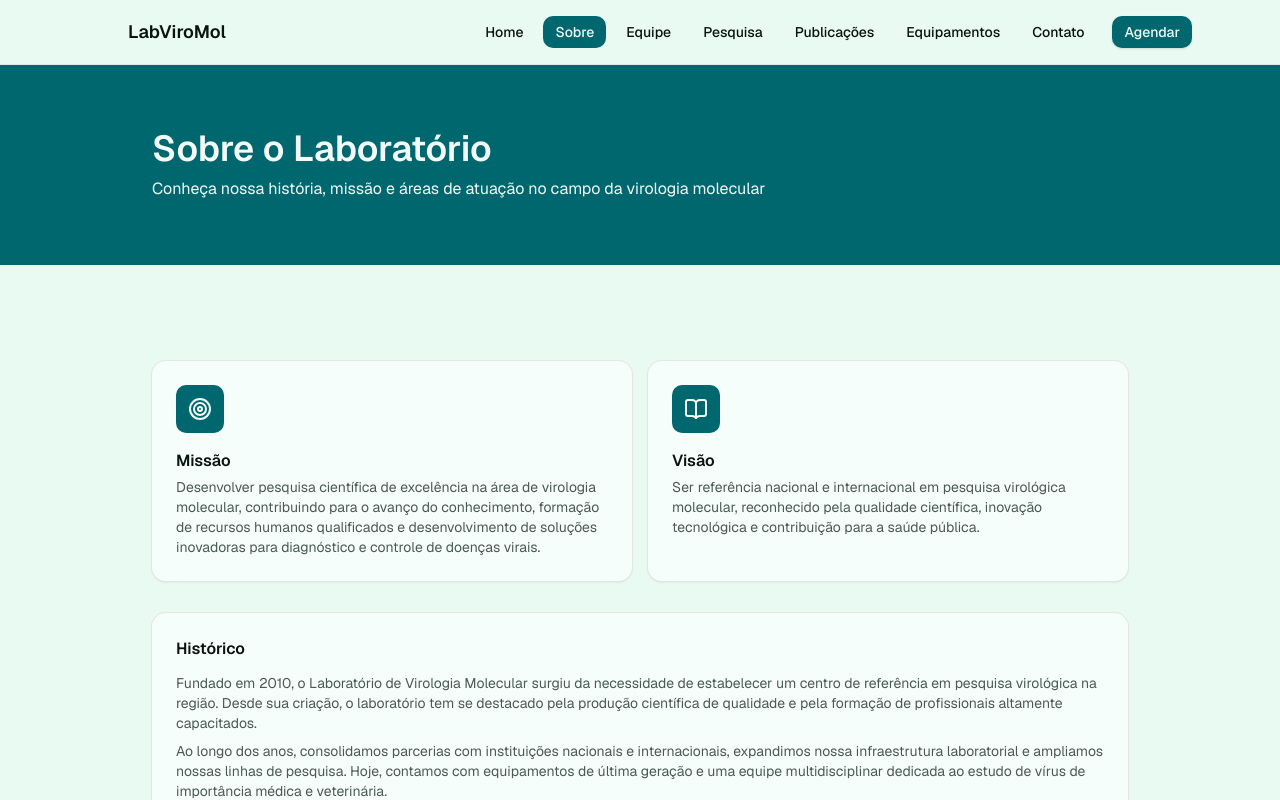
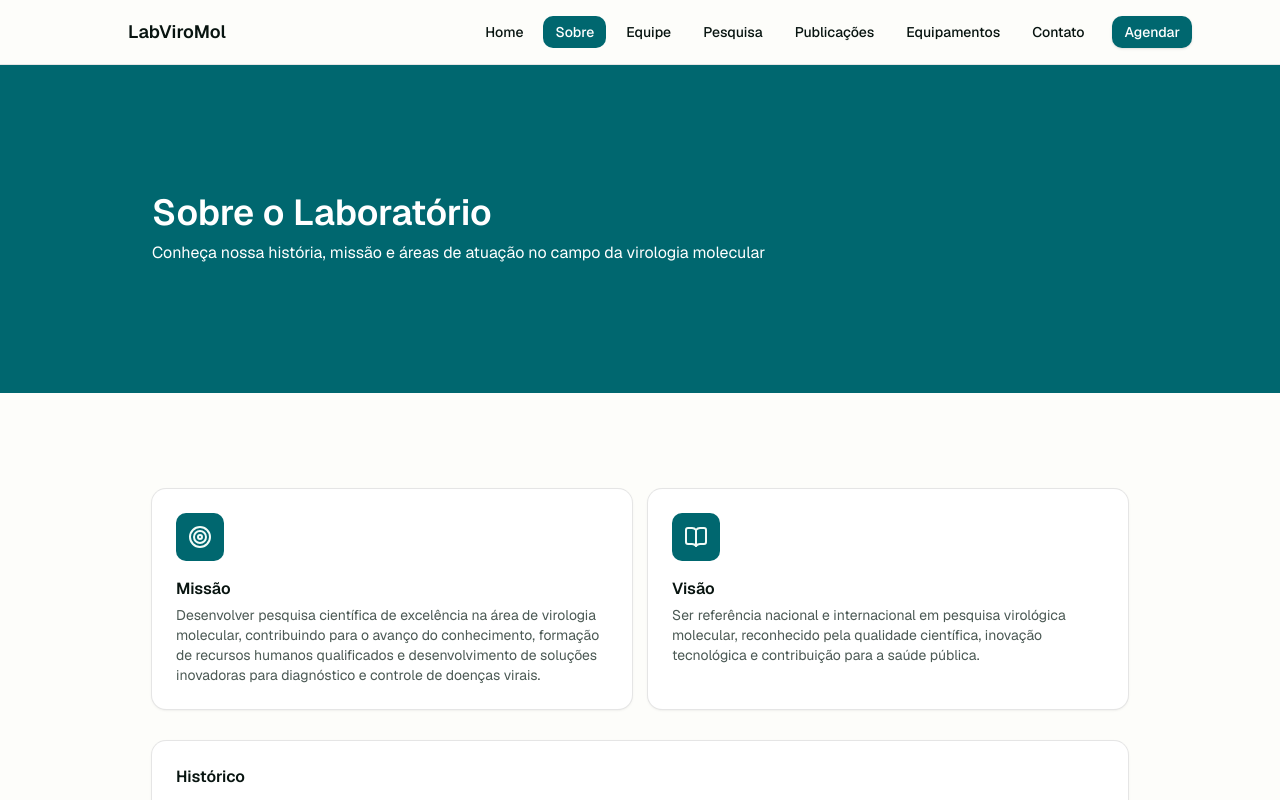
Before and after one commit to rafaelleonardodev/labviromol-institucional, a Next.js app: page /about in a window 1280 px wide. Shown: the top 800 px of the page. Built offline with nearby package versions, Linux system fonts and the light colour scheme.

Commit message:
feat: background color

```diff
--- a/app/about/page.tsx
+++ b/app/about/page.tsx
@@ -11,7 +11,7 @@ export default function AboutPage() {
 
   return (
     <>
-      <Section size="sm" variant="primary">
+      <Section size="lg" variant="primary">
         <Container
           className="
            flex
--- a/app/equipments/page.tsx
+++ b/app/equipments/page.tsx
@@ -1,19 +1,10 @@
-import { IconCard } from "@/components/common/cards/icon-card";
 import { Container } from "@/components/common/container/container";
 import { Section } from "@/components/common/section/section";
 import { Typography } from "@/components/common/typography/typography";
 import Link from "next/link";
-import {
-  ActivitySquare,
-  AlignJustify,
-  Zap,
-  FlaskConical,
-  Droplets,
-  Microscope,
-  Calendar,
-} from "lucide-react";
 import { assetsService } from "@/services/assets-service";
 import EquipmentsList from "@/components/features/equipment/equipment-list";
+import { Equipment } from "@/utils/types";
 
 const requirements = [
   "Treinamento específico para operação do equipamento",
@@ -24,7 +15,16 @@ const requirements = [
 ];
 
 export default async function EquipmentsPage() {
-  const equipments = await assetsService.getAll();
+  let equipments: Equipment[] = [];
+  let error = null;
+
+  try {
+    equipments = await assetsService.getAll();
+  } catch (err) {
+    error = err instanceof Error ? err.message : "Erro ao buscar equipamentos";
+    console.error("Erro ao buscar equipamentos:", err);
+  }
+
 
   return (
     <>
--- a/app/globals.css
+++ b/app/globals.css
@@ -36,6 +36,7 @@
   --color-primary-foreground: var(--primary-foreground);
   --color-primary: var(--primary);
   --color-primary-soft: var(--primary-soft);
+  --color-secondary-soft: var(--secondary-soft);
   --color-popover-foreground: var(--popover-foreground);
   --color-popover: var(--popover);
   --color-card-foreground: var(--card-foreground);
@@ -50,23 +51,23 @@
 }
 
 :root {
-  --background: oklch(0.97 0.02 170);        /* white suavizado */
+  --background: oklch(99.28% 0.004 106.5);        /* white suavizado */
   --foreground: oklch(0.18 0.02 170);        /* black suavizado */
 
   /* PRIMARY (teal) */
-  --primary: oklch(0.45 0.12 200);           /* teal */
-  --primary-foreground: oklch(0.98 0.01 170);
+  --primary: oklch(46.849% 0.07991 204.177);           /* teal */
+  --primary-foreground: oklch(100% 0.00011 271.152);
 
   /* SECONDARY (green) */
   --secondary: oklch(0.62 0.16 140);         /* green */
-  --secondary-foreground: oklch(0.98 0.01 170);
+  --secondary-foreground: oklch(100% 0.00011 271.152);
 
   /* VARIAÇÕES SUAVES */
   --primary-soft: oklch(0.92 0.04 200);
   --secondary-soft: oklch(0.94 0.05 140);
 
   /* CARD */
-  --card: oklch(0.99 0.01 170);
+  --card: oklch(100% 0.00011 271.152);
   --card-foreground: oklch(0.18 0.02 170);
 
   /* MUTED */
--- a/app/page.tsx
+++ b/app/page.tsx
@@ -4,6 +4,7 @@ import { Section } from "@/components/common/section/section";
 import { Typography } from "@/components/common/typography/typography";
 import { Button } from "@/components/ui/button";
 import { ArrowRight, BookOpen, Calendar, FlaskConical, Microscope, Users } from "lucide-react";
+import Link from "next/link";
 
 export default function Home() {
   return (
@@ -32,23 +33,24 @@ export default function Home() {
             Centro de excelência em pesquisa virológica molecular, comprometido com a inovação científica, diagnóstico avançado e desenvolvimento tecnológico.
           </Typography>
           <div className="flex gap-2">
-            <Button variant={"secondary"}>
-              <Calendar />
-              Agendar uso de equipamento
+            <Button asChild variant={"secondary"}>
+              <Link href="/schedule" className="flex gap-2">
+                <Calendar />
+                Agendar uso de equipamento
+              </Link>
             </Button>
-            <Button variant={"primary-soft"}>
-              Conheça nosso trabalho
-              <ArrowRight />
+
+            <Button asChild variant={"primary-soft"}>
+              <Link href="/about" className="flex gap-2">
+                Conheça nosso trabalho
+                <ArrowRight />
+              </Link>
             </Button>
           </div>
         </Container>
       </Section>
 
-      <Section
-        className="
-         bg-card
-        "
-      >
+      <Section>
         <Container
           className="flex gap-4 items-center align-center"
         >
@@ -84,7 +86,9 @@ export default function Home() {
           </IconCard>
         </Container>
       </Section>
-      <Section>
+      <Section
+        className="bg-primary-foreground"
+      >
         <Container
           className="
            flex
--- a/app/schedule/page.tsx
+++ b/app/schedule/page.tsx
@@ -8,9 +8,18 @@ import { Card } from "@/components/ui/card";
 import { IMPORTANT_INFO } from "./schedule.constants";
 import { ScheduleForm } from "./schedule-form";
 import { assetsService } from "@/services/assets-service";
+import { Equipment } from "@/utils/types";
 
 export default async function SchedulePage() {
-  const equipmentsOptions = await assetsService.getAll();
+  let equipmentsOptions: Equipment[] = [];
+  let error = null;
+
+  try {
+    equipmentsOptions = await assetsService.getAll();
+  } catch (err) {
+    error = err instanceof Error ? err.message : "Erro ao buscar equipamentos";
+    console.error("Erro ao buscar equipamentos:", err);
+  }
 
   return (
     <>
--- a/app/schedule/schedule-form.tsx
+++ b/app/schedule/schedule-form.tsx
@@ -151,7 +151,7 @@ export function ScheduleForm({
           )}
           <Button
             type="button"
-            variant="outline"
+            variant="primary"
             size="sm"
             className="w-fit"
             onClick={() => append({ equipmentId: "", name: "" })}
@@ -282,7 +282,7 @@ export function ScheduleForm({
             </Field>
           )}
         />
-        <div className="border-t border-border pt-4 flex flex-col gap-4">
+        <div className="border-t border-border pt-4 flex flex-col gap-8">
           <Controller
             name="acceptTerm"
             control={form.control}
@@ -318,7 +318,7 @@ export function ScheduleForm({
           />
           <Button
             type="submit"
-            variant="primary"
+            variant="secondary"
             size="lg"
             className="w-full"
             loading={form.formState.isSubmitting}
--- a/components/layout/Footer.tsx
+++ b/components/layout/Footer.tsx
@@ -4,7 +4,7 @@ import Link from "next/link";
 
 export function Footer() {
   return (
-    <footer className="mt-20 border-t bg-primary-foreground">
+    <footer className="mt-20 border-t bg-background">
       <div className="max-w-6xl mx-auto px-6 py-12 grid gap-8 md:grid-cols-3">
 
         {/* SOBRE */}
--- a/components/ui/button.tsx
+++ b/components/ui/button.tsx
@@ -17,6 +17,9 @@ const buttonVariants = cva(
 
         secondary:
           "bg-secondary text-secondary-foreground hover:opacity-90",
+
+        "secondary-soft":
+          "bg-secondary-soft hover:opacity-90",
 
         outline:
           "border border-border bg-background hover:bg-accent text-foreground",
```
